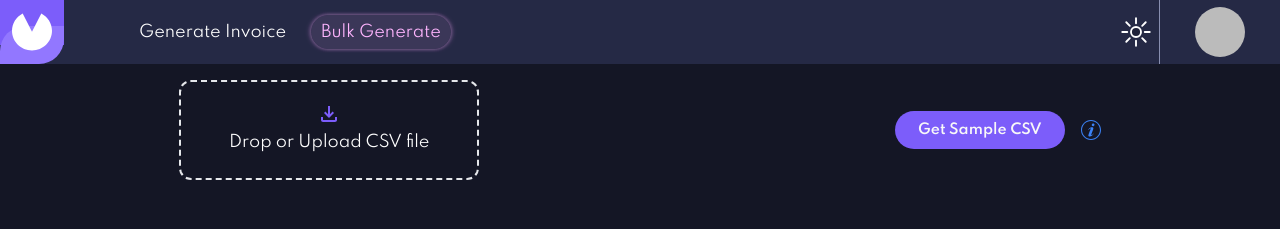
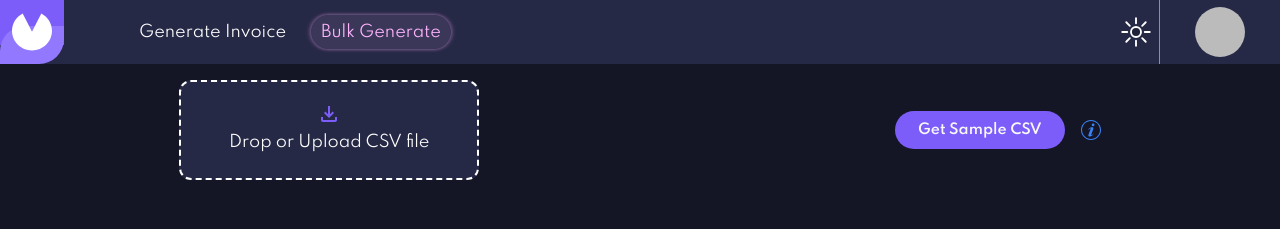
Before and after one commit to sunny-mahajan/invoice-generator, a Next.js app: page /upload in a window 1280 px wide. Shown: the top 229 px of the page. Built offline with nearby package versions, Linux system fonts and the light colour scheme; no server answers; the database is empty; sample sign-in values are in the browser's storage.

Commit message:
minor change

```diff
--- a/src/components/Input/style.css
+++ b/src/components/Input/style.css
@@ -63,12 +63,3 @@
   border-color: var(--input-border-color);
   color: var(--color);
 }
-
-.file-upload-container {
-  background: var(--secondary-color);
-  border-color: var(--color-white-light);
-}
-
-.file-upload-container:hover {
-  background-color: var(--color-file-upload-hover);
-}
--- a/src/styles/globals.css
+++ b/src/styles/globals.css
@@ -375,3 +375,12 @@
 body[data-theme="light"] .user-profile-cls {
   color: #f8f8f8 !important;
 }
+
+.file-upload-container {
+  background: var(--secondary-color);
+  border-color: var(--color-white-light);
+}
+
+.file-upload-container:hover {
+  background-color: var(--color-file-upload-hover);
+}
```
